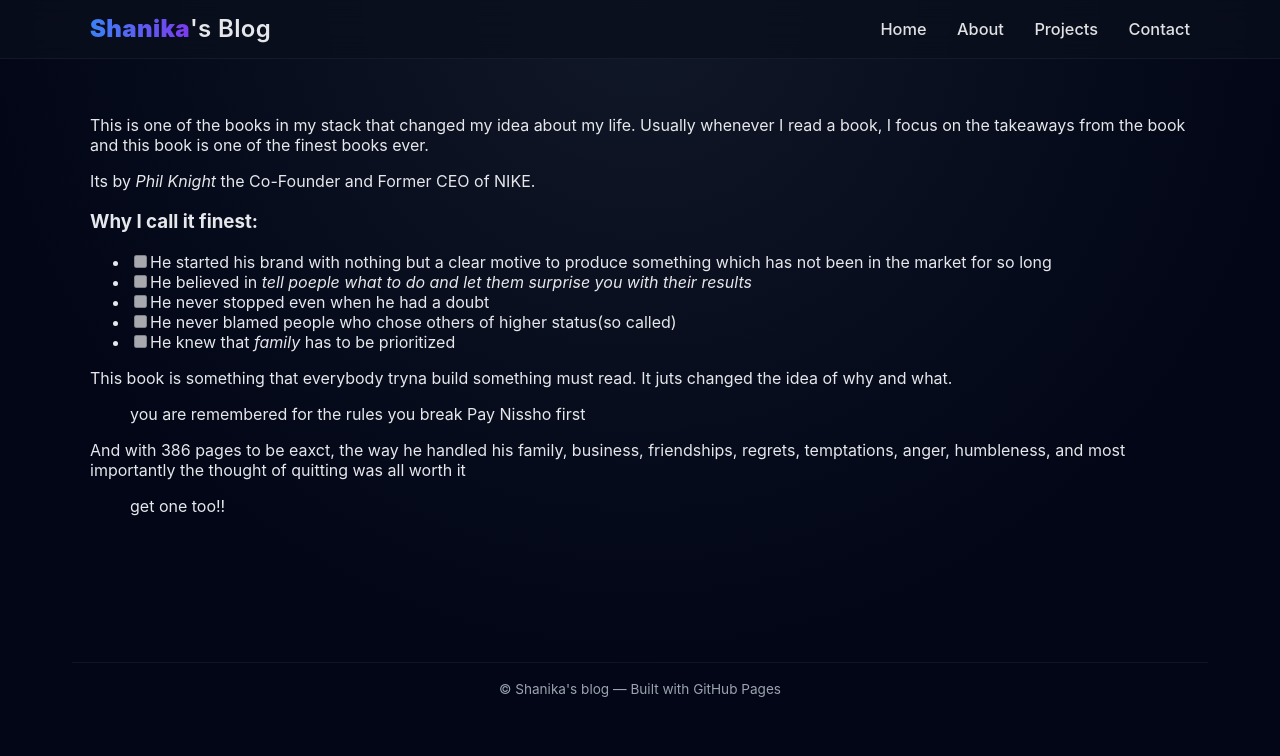
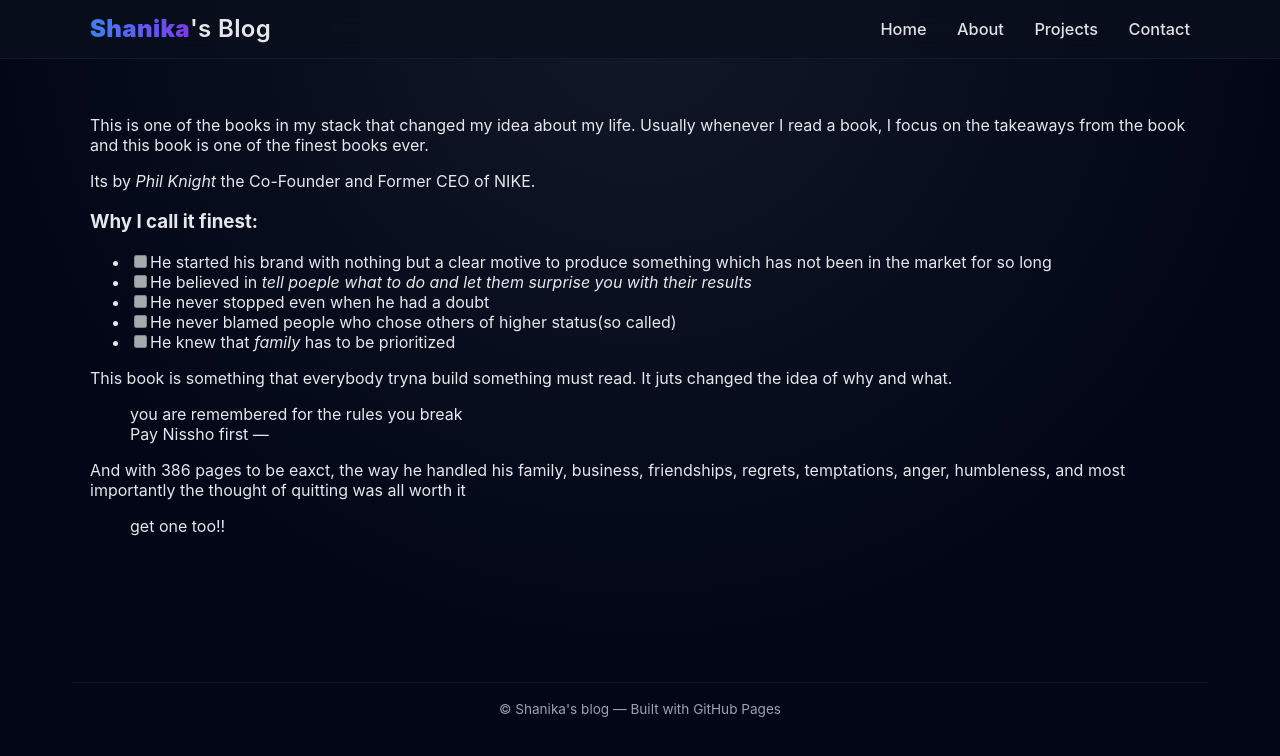
Before and after one commit to shanikashameems/shanikashameems.github.io, a Jekyll site: the page built from _posts/2026-01-18-shoedog_review.md, in a window 1280 px wide. Shown: the top 756 px of the page. Built offline with Jekyll 4.4.1, drawn with Linux system fonts in a browser that asks for light colours.

```diff
--- a/_posts/2026-01-18-shoedog_review.md
+++ b/_posts/2026-01-18-shoedog_review.md
@@ -16,9 +16,9 @@ Its by *Phil Knight* the Co-Founder and Former CEO of NIKE.
   - [ ] He knew that *family* has to be prioritized
 
 This book is something that everybody tryna build something must read. It juts changed the idea of why and what.
-> you are remembered for the rules you break
+> you are remembered for the rules you break <br>
 > Pay Nissho first
-
+---
 
 And with 386 pages to be eaxct, the way he handled his family, business, friendships, regrets, temptations, anger, humbleness, and most importantly the thought of quitting was all worth it
 >get one too!!
```
